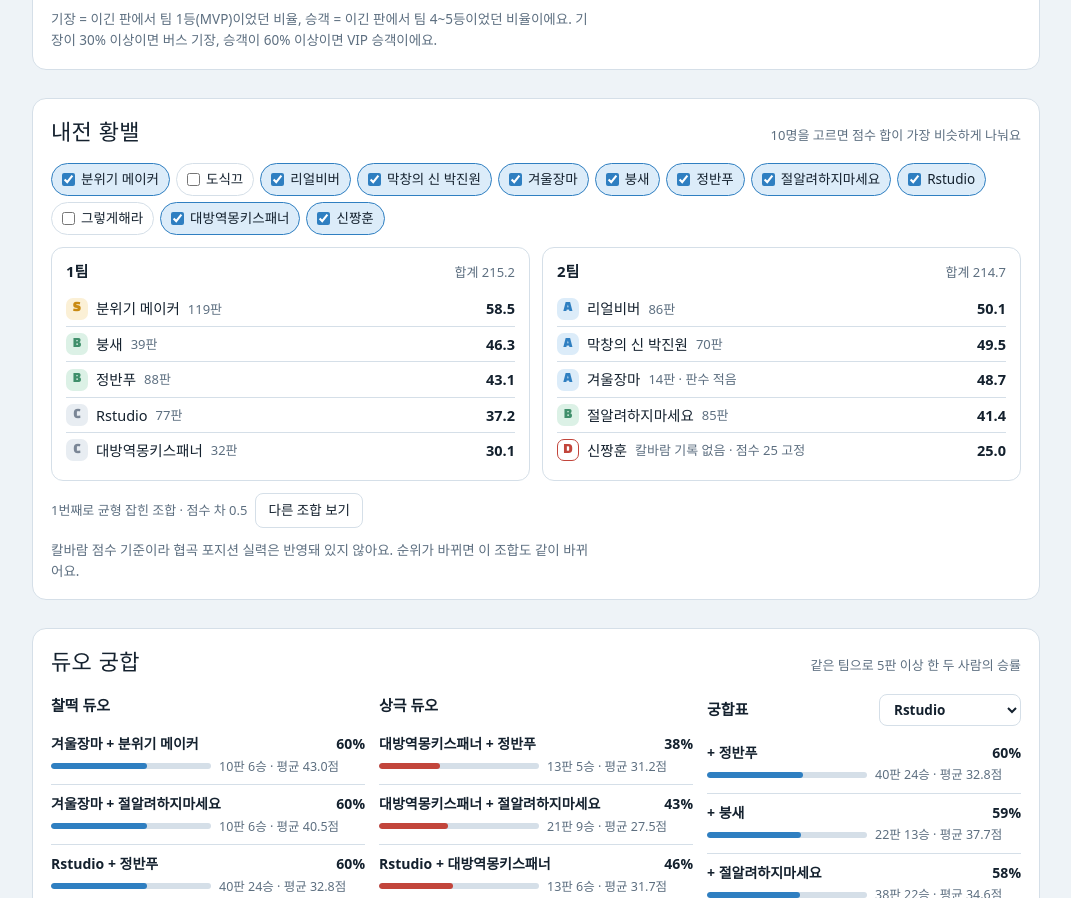
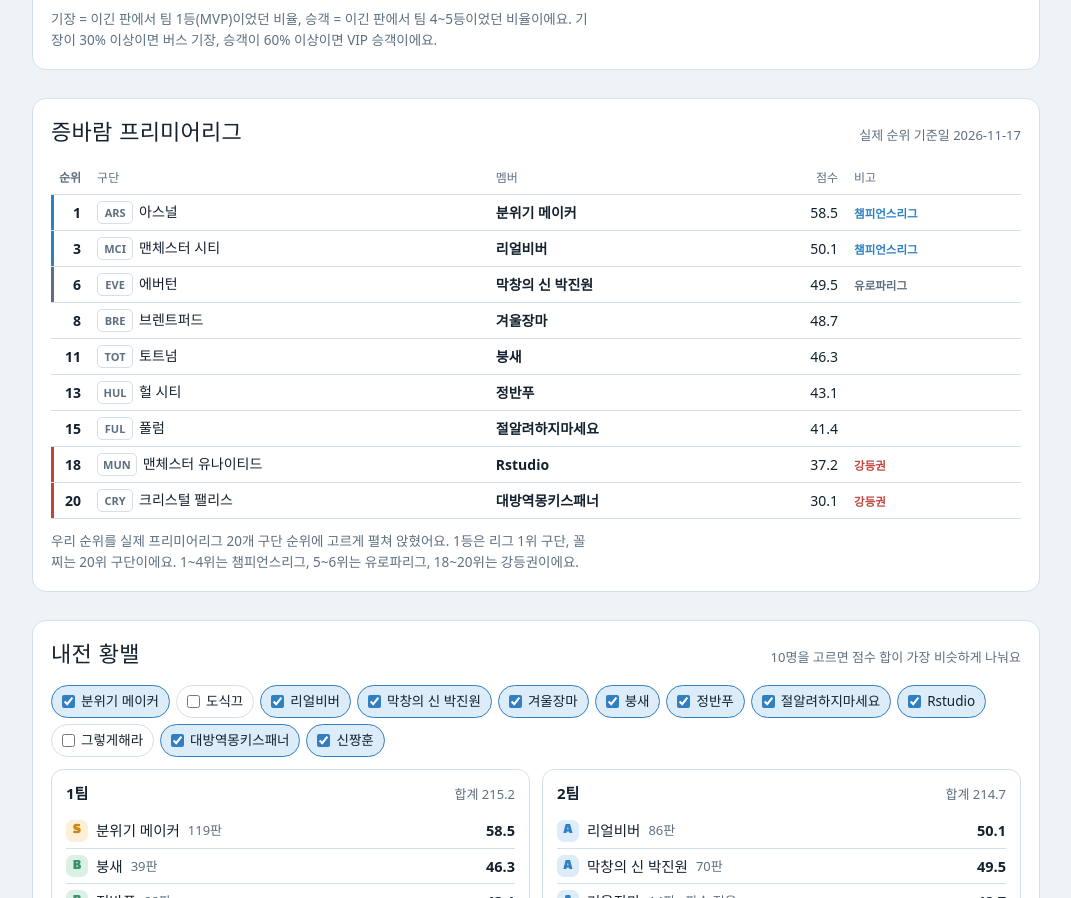
Before and after one commit to GOATHP/aram-leaderboard, a plain HTML site: page index.html in a window 1280 px wide. Shown: the part 2744-3642 px from the top of the page, without its empty margins (104-1175 px from the left). Drawn offline with Linux system fonts and the light colour scheme; a web font is replaced by a local one.

Commit message:
증바람 프리미어리그 섹션 (실제 EPL 순위에 대입)
Co-Authored-By: Claude Opus 5.5 <noreply@anthropic.com>
Claude-Session: https://claude.ai/code/session_019Gj1KZ3xwQgtihQ6o2ABJg

```diff
--- /dev/null
+++ b/data/epl.json
@@ -0,0 +1,26 @@
+{
+  "_설명": "프리미어리그 실제 순위표 (멤버를 대입할 때 씀). 갱신할 때 asOf도 같이 바꿀 것.",
+  "asOf": "2026-11-17",
+  "table": [
+    {"pos": 1, "abbr": "ARS", "name": "아스널", "pts": 27},
+    {"pos": 2, "abbr": "BRI", "name": "브라이턴", "pts": 22},
+    {"pos": 3, "abbr": "MCI", "name": "맨체스터 시티", "pts": 21},
+    {"pos": 4, "abbr": "LIV", "name": "리버풀", "pts": 18},
+    {"pos": 5, "abbr": "CHE", "name": "첼시", "pts": 16},
+    {"pos": 6, "abbr": "EVE", "name": "에버턴", "pts": 16},
+    {"pos": 7, "abbr": "BOU", "name": "본머스", "pts": 15},
+    {"pos": 8, "abbr": "BRE", "name": "브렌트퍼드", "pts": 14},
+    {"pos": 9, "abbr": "LEE", "name": "리즈 유나이티드", "pts": 14},
+    {"pos": 10, "abbr": "AVL", "name": "애스턴 빌라", "pts": 13},
+    {"pos": 11, "abbr": "TOT", "name": "토트넘", "pts": 12},
+    {"pos": 12, "abbr": "NEW", "name": "뉴캐슬", "pts": 12},
+    {"pos": 13, "abbr": "HUL", "name": "헐 시티", "pts": 11},
+    {"pos": 14, "abbr": "IPS", "name": "입스위치", "pts": 11},
+    {"pos": 15, "abbr": "FUL", "name": "풀럼", "pts": 10},
+    {"pos": 16, "abbr": "NFO", "name": "노팅엄 포레스트", "pts": 9},
+    {"pos": 17, "abbr": "COV", "name": "코번트리", "pts": 9},
+    {"pos": 18, "abbr": "MUN", "name": "맨체스터 유나이티드", "pts": 8},
+    {"pos": 19, "abbr": "SUN", "name": "선덜랜드", "pts": 8},
+    {"pos": 20, "abbr": "CRY", "name": "크리스털 팰리스", "pts": 7}
+  ]
+}
--- a/index.html
+++ b/index.html
@@ -158,6 +158,20 @@ td.num,th.num{text-align:right}
 .bus .bl i{background:var(--accent)}.bus .br i{background:var(--bad);opacity:.75}
 .bus .tp{font-size:12px;font-weight:600;white-space:nowrap}
 @media (max-width:520px){.bus{grid-template-columns:minmax(0,1fr) 1fr 1fr;font-size:13px}.bus .tp,.bus .hd.t{display:none}}
+.epl{width:100%;border-collapse:collapse;font-size:14px}
+.epl td,.epl th{padding:6px 8px;border-bottom:1px solid var(--line);text-align:left}
+.epl th{font-size:12px;color:var(--muted);font-weight:500}
+.epl .pos{width:34px;font-variant-numeric:tabular-nums;font-weight:700;text-align:right}
+.epl .ab{display:inline-block;min-width:36px;text-align:center;font-size:11px;font-weight:700;padding:2px 5px;border-radius:5px;border:1px solid var(--line);margin-right:6px;color:var(--muted)}
+.epl .tm{white-space:nowrap}
+.epl .mb{font-weight:600}
+.epl .num{text-align:right;font-variant-numeric:tabular-nums}
+.epl tr.z-ucl td:first-child{box-shadow:inset 3px 0 var(--accent)}
+.epl tr.z-uel td:first-child{box-shadow:inset 3px 0 var(--muted)}
+.epl tr.z-rel td:first-child{box-shadow:inset 3px 0 var(--bad)}
+.epl .zone{font-size:11.5px;font-weight:600}
+.epl .zone.ucl{color:var(--accent)}.epl .zone.rel{color:var(--bad)}.epl .zone.uel{color:var(--muted)}
+@media (max-width:520px){.epl .hide-m,.epl .ab{display:none}.epl .tm{white-space:normal;word-break:keep-all}.epl td,.epl th{padding:6px 4px;font-size:13px}.epl .pos{width:24px}}
 .scrim-foot{display:flex;flex-wrap:wrap;gap:8px;align-items:center;margin-top:12px}
 .scrim-foot button{font:inherit;font-size:13.5px;padding:6px 12px;border-radius:8px;border:1px solid var(--line);background:var(--surface);color:var(--ink);cursor:pointer}
 .score{font-weight:700}
@@ -285,6 +299,12 @@ td.num,th.num{text-align:right}
     <div class="bus-hero" id="bushero"></div>
     <div class="bus" id="bus"></div>
     <p class="note">기장 = 이긴 판에서 팀 1등(MVP)이었던 비율, 승객 = 이긴 판에서 팀 4~5등이었던 비율이에요. 기장이 30% 이상이면 버스 기장, 승객이 60% 이상이면 VIP 승객이에요.</p>
+  </section>
+
+  <section class="card" id="epl-sec">
+    <div class="sec-head"><h2>증바람 프리미어리그</h2><span class="hint" id="eplasof"></span></div>
+    <table class="epl" id="epl"><thead><tr><th class="pos">순위</th><th>구단</th><th>멤버</th><th class="num">점수</th><th class="hide-m">비고</th></tr></thead><tbody></tbody></table>
+    <p class="note">우리 순위를 실제 프리미어리그 20개 구단 순위에 고르게 펼쳐 앉혔어요. 1등은 리그 1위 구단, 꼴찌는 20위 구단이에요. 1~4위는 챔피언스리그, 5~6위는 유로파리그, 18~20위는 강등권이에요.</p>
   </section>
 
   <section class="card" id="scrim">
@@ -431,7 +451,7 @@ function applyFilter(){
   PLAYERS=ALL.filter(p=>showGuests||!p.guest).map((p,i)=>({...p,rank:i+1}));
   if(openName&&!PLAYERS.some(p=>p.name===openName))openName=null;
   document.querySelectorAll(".seg button[data-g]").forEach(b=>b.setAttribute("aria-pressed",String((b.dataset.g==="1")===showGuests)));
-  const tres=computeTitles();renderStats(DATA);renderBoard();renderTitles(tres);renderDuos();renderCorp();renderJoseon();renderBus();renderDetail();renderTiers();setupChamps();renderBars();setupTrend();
+  const tres=computeTitles();renderStats(DATA);renderBoard();renderTitles(tres);renderDuos();renderCorp();renderJoseon();renderBus();renderEPL();renderDetail();renderTiers();setupChamps();renderBars();setupTrend();
 }
 document.querySelectorAll(".seg button[data-g]").forEach(b=>b.addEventListener("click",()=>{showGuests=b.dataset.g==="1";try{localStorage.setItem("aram-guests",showGuests?"1":"0");}catch(e){}applyFilter();}));
 
@@ -539,6 +559,23 @@ function renderBus(){
   });
 }
 
+// ---- 증바람 프리미어리그 ----
+let EPL=null;
+function renderEPL(){
+  const tb=document.querySelector("#epl tbody");if(!tb)return;tb.textContent="";
+  if(!EPL||!PLAYERS.length)return;
+  document.getElementById("eplasof").textContent="실제 순위 기준일 "+EPL.asOf;
+  const n=PLAYERS.length,T=EPL.table,last=T.length;
+  PLAYERS.forEach((p,i)=>{
+    const pos=n===1?1:Math.round(1+i*(last-1)/(n-1)),t=T.find(x=>x.pos===pos)||T[T.length-1];
+    const zone=pos<=4?["ucl","챔피언스리그"]:pos<=6?["uel","유로파리그"]:pos>=last-2?["rel","강등권"]:["",""];
+    const tr=el("tr",zone[0]?"z-"+zone[0]:"");
+    const tm=el("td","tm");tm.append(el("span","ab",t.abbr),document.createTextNode(t.name));
+    const z=el("td","hide-m");if(zone[1])z.append(el("span","zone "+zone[0],zone[1]));
+    tr.append(el("td","pos",String(pos)),tm,el("td","mb",p.name),el("td","num",p.score.toFixed(1)),z);tb.append(tr);
+  });
+}
+
 // ---- 내전 황밸 ----
 let SCRIM={extra:[],default:[]},picked=null,altIdx=0;
 function scrimPool(){return[...ALL.map(p=>({name:p.name,score:p.score,tier:p.tier,note:p.games+"판"+(p.fewGames?" · 판수 적음":"")})),...SCRIM.extra.map(x=>({...x}))];}
@@ -634,6 +671,7 @@ let rt;window.addEventListener("resize",()=>{clearTimeout(rt);rt=setTimeout(()=>
 
 fetch("data/leaderboard.json",{cache:"no-store"}).then(r=>{if(!r.ok)throw new Error(r.status);return r.json();}).then(d=>{
   DATA=d;ALL=d.players;applyFilter();
+  fetch("data/epl.json",{cache:"no-store"}).then(r=>r.ok?r.json():null).then(x=>{if(x){EPL=x;renderEPL();}}).catch(()=>{});
   fetch("data/scrim.json",{cache:"no-store"}).then(r=>r.ok?r.json():null).then(x=>{if(x)SCRIM=x;}).catch(()=>{}).finally(()=>{renderScrim();renderCorp();renderJoseon();});
 }).catch(e=>{console.error(e);const u=document.getElementById("updated");u.textContent="순위 데이터를 불러오지 못했어요. data/leaderboard.json이 저장소에 있는지 확인해 주세요.";u.classList.add("err");});
 </script>
```
